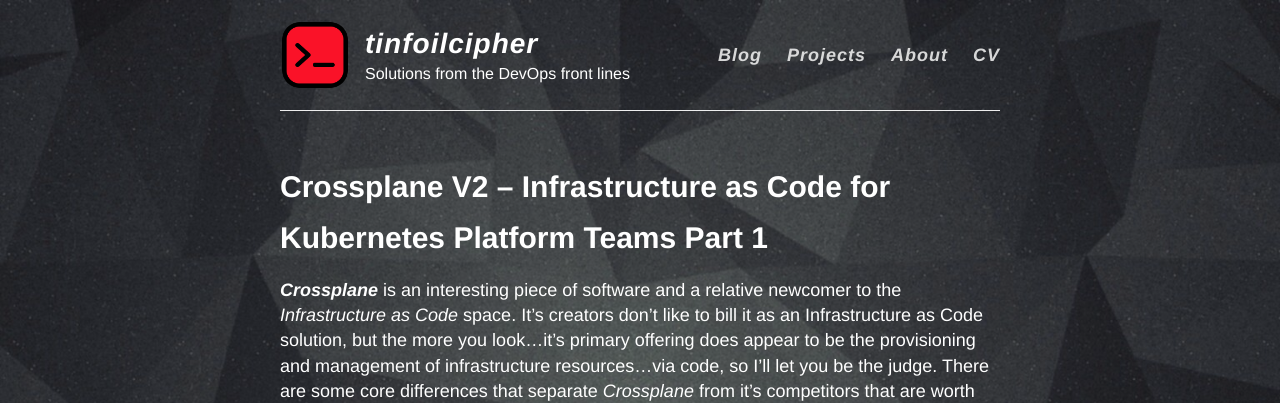
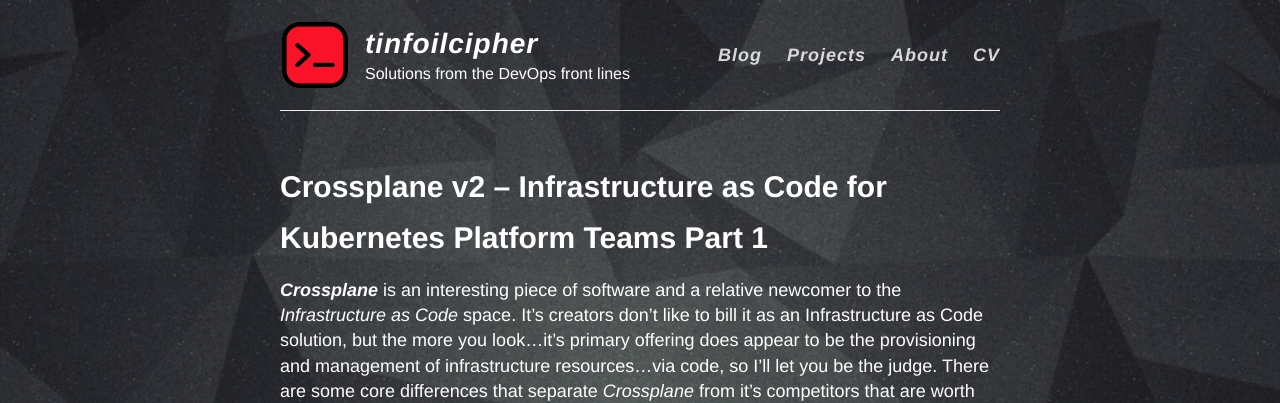
Before and after one commit to tinfoilcipher/tinfoilcipher.github.io, a Jekyll site: the page built from _posts/2025-10-08-crossplane-v2-iac-for-k8s-platform-teams-part-1.md, in a window 1280 px wide and 900 px high. Shown: the top 403 px of the window. Built offline with Jekyll 4.4.1, drawn with Linux system fonts in a browser that asks for light colours.

```diff
--- a/_posts/2025-10-08-crossplane-v2-iac-for-k8s-platform-teams-part-1.md
+++ b/_posts/2025-10-08-crossplane-v2-iac-for-k8s-platform-teams-part-1.md
@@ -1,5 +1,5 @@
 ---
-title: "Crossplane V2 – Infrastructure as Code for Kubernetes Platform Teams Part 1"
+title: "Crossplane v2 – Infrastructure as Code for Kubernetes Platform Teams Part 1"
 layout: post
 date: 2025-10-08
 categories:
```
